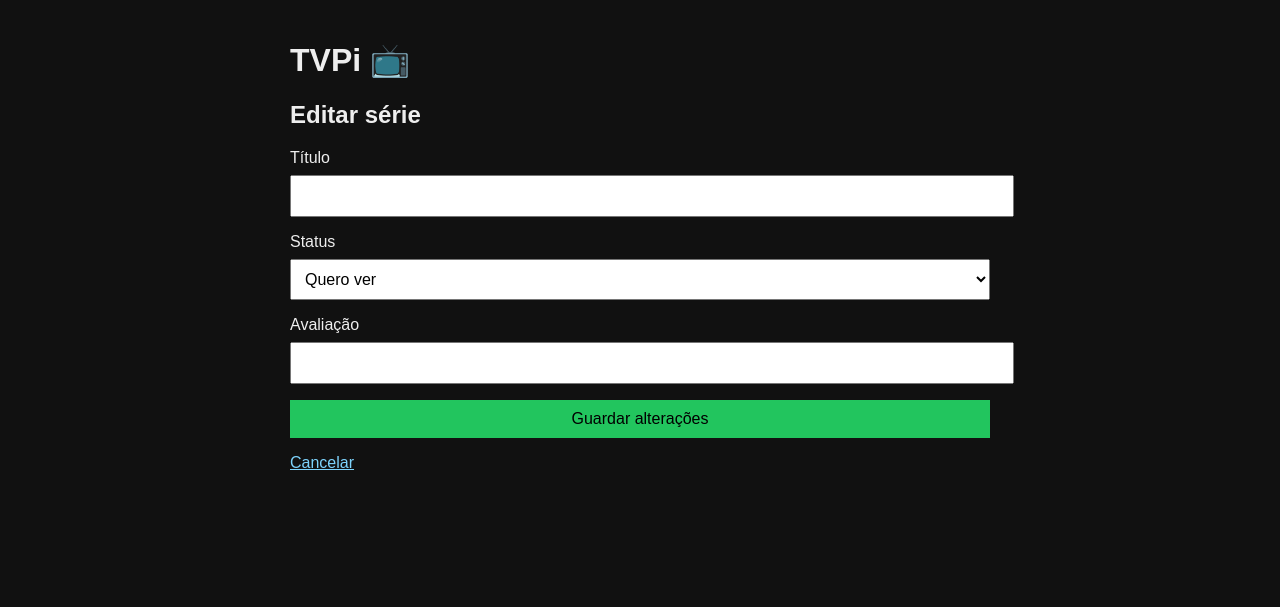
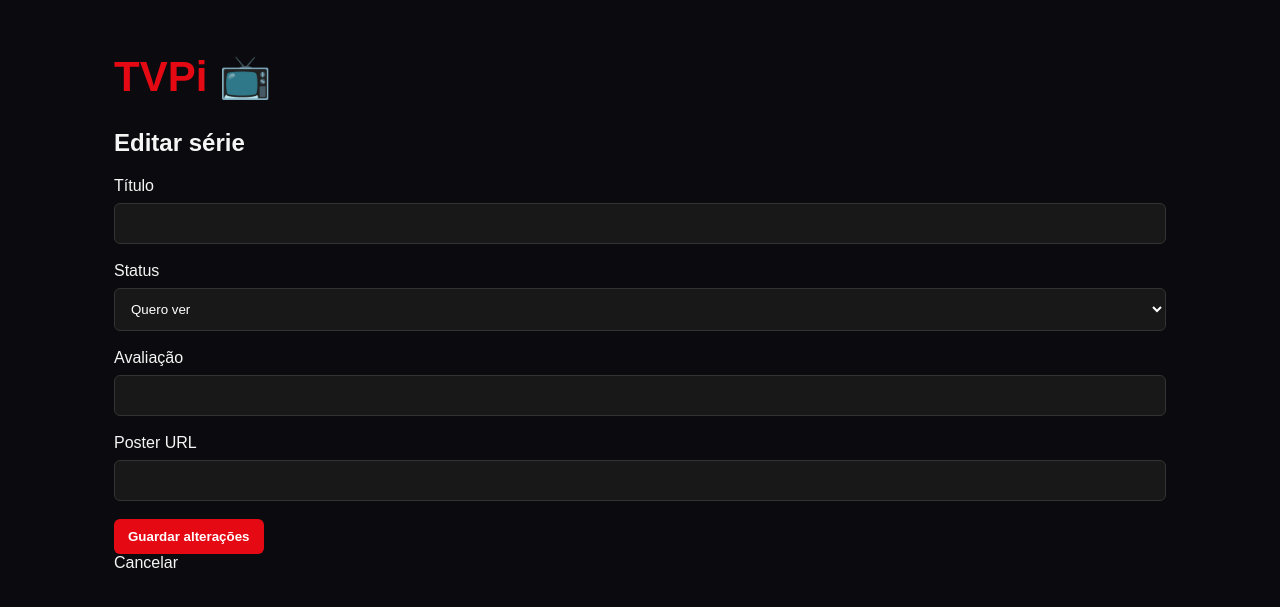
Before and after one commit to Diogo-Viegas/tvpi, a Flask app: template templates/edit_series.html in a window 1280 px wide. Shown: the top 607 px of the page. Run offline with Flask 3, Linux system fonts and the light colour scheme; the template is opened without the code that fills it, so the values that code supplies are empty.

Commit message:
feat: add TMDB integration, auto-fetch series data, posters and overview

```diff
--- a/app.py
+++ b/app.py
@@ -1,3 +1,4 @@
+from tmdb import search_tv_show
 from flask import Flask, render_template, request, redirect, url_for
 from database import get_db, init_db
 
@@ -17,10 +18,28 @@ def add_series():
         status = request.form["status"]
         rating = request.form.get("rating") or None
 
+        tmdb_data = search_tv_show(title)
+
+        if tmdb_data:
+            title = tmdb_data["title"] or title
+            poster_url = tmdb_data["poster_url"]
+            tmdb_id = tmdb_data["tmdb_id"]
+            overview = tmdb_data["overview"]
+            first_air_date = tmdb_data["first_air_date"]
+        else:
+            poster_url = request.form.get("poster_url") or None
+            tmdb_id = None
+            overview = None
+            first_air_date = None
+
         db = get_db()
         db.execute(
-            "INSERT INTO series (title, status, rating) VALUES (?, ?, ?)",
-            (title, status, rating)
+            """
+            INSERT INTO series
+            (title, status, rating, poster_url, tmdb_id, overview, first_air_date)
+            VALUES (?, ?, ?, ?, ?, ?, ?)
+            """,
+            (title, status, rating, poster_url, tmdb_id, overview, first_air_date)
         )
         db.commit()
         db.close()
@@ -89,14 +108,15 @@ def edit_series(series_id):
         title = request.form["title"]
         status = request.form["status"]
         rating = request.form.get("rating") or None
+        poster_url = request.form.get("poster_url") or None
 
         db.execute(
             """
             UPDATE series
-            SET title = ?, status = ?, rating = ?
+            SET title = ?, status = ?, rating = ?, poster_url = ?
             WHERE id = ?
             """,
-            (title, status, rating, series_id)
+            (title, status, rating, poster_url, series_id)
         )
         db.commit()
         db.close()
--- a/schema.sql
+++ b/schema.sql
@@ -6,9 +6,12 @@ CREATE TABLE series (
     title TEXT NOT NULL,
     status TEXT NOT NULL DEFAULT 'quero ver',
     rating INTEGER,
+    poster_url TEXT,
+    tmdb_id INTEGER,
+    overview TEXT,
+    first_air_date TEXT,
     created_at TIMESTAMP DEFAULT CURRENT_TIMESTAMP
 );
-
 CREATE TABLE episodes (
     id INTEGER PRIMARY KEY AUTOINCREMENT,
     series_id INTEGER NOT NULL,
--- a/static/style.css
+++ b/static/style.css
@@ -1,35 +1,153 @@
+* {
+    box-sizing: border-box;
+}
+
 body {
     font-family: Arial, sans-serif;
-    background: #111;
-    color: #eee;
+    background: #0b0b0f;
+    color: #f5f5f5;
     margin: 0;
-    padding: 20px;
 }
 
 main {
-    max-width: 700px;
+    max-width: 1100px;
     margin: auto;
+    padding: 24px;
+}
+
+h1 {
+    color: #e50914;
+    font-size: 42px;
+}
+
+h2, h3 {
+    margin-top: 24px;
 }
 
 a {
-    color: #7dd3fc;
+    color: inherit;
+    text-decoration: none;
 }
 
-input, select, button {
-    display: block;
-    width: 100%;
-    margin: 8px 0 16px;
-    padding: 10px;
-    font-size: 16px;
+.btn, button {
+    background: #e50914;
+    color: white;
+    border: none;
+    border-radius: 6px;
+    padding: 10px 14px;
+    cursor: pointer;
+    font-weight: bold;
 }
 
-button {
-    background: #22c55e;
-    color: #000;
-    border: none;
-    cursor: pointer;
+.btn.secondary {
+    background: #333;
 }
 
-li {
-    margin: 12px 0;
+input, select {
+    width: 100%;
+    padding: 12px;
+    margin: 8px 0 18px;
+    border-radius: 6px;
+    border: 1px solid #333;
+    background: #181818;
+    color: white;
 }
+
+.grid {
+    display: grid;
+    grid-template-columns: repeat(auto-fill, minmax(180px, 1fr));
+    gap: 18px;
+}
+
+.card {
+    background: #181818;
+    border-radius: 12px;
+    padding: 18px;
+    min-height: 140px;
+    transition: transform 0.15s ease, background 0.15s ease;
+}
+
+.card:hover {
+    transform: scale(1.03);
+    background: #242424;
+}
+
+.badge {
+    display: inline-block;
+    background: #333;
+    padding: 5px 8px;
+    border-radius: 999px;
+    font-size: 13px;
+    margin-top: 8px;
+}
+
+.rating {
+    color: #facc15;
+    margin-top: 10px;
+}
+
+.progress-wrap {
+    background: #333;
+    border-radius: 999px;
+    overflow: hidden;
+    height: 12px;
+    margin: 10px 0 20px;
+}
+
+.progress-bar {
+    background: #e50914;
+    height: 100%;
+}
+
+.episode {
+    background: #181818;
+    margin: 10px 0;
+    padding: 12px;
+    border-radius: 8px;
+}
+
+.inline-form {
+    display: inline;
+}
+
+.danger {
+    background: #7f1d1d;
+}
+
+.poster-card {
+    padding: 0;
+    overflow: hidden;
+    min-height: 300px;
+}
+
+.poster-card img {
+    width: 100%;
+    height: 260px;
+    object-fit: cover;
+    display: block;
+}
+
+.poster-placeholder {
+    height: 260px;
+    background: #222;
+    display: flex;
+    align-items: center;
+    justify-content: center;
+    font-size: 64px;
+}
+
+.card-content {
+    padding: 14px;
+}
+.detail-poster {
+    width: 220px;
+    max-width: 100%;
+    border-radius: 12px;
+    margin: 16px 0;
+}
+
+.overview {
+    max-width: 700px;
+    line-height: 1.6;
+    color: #d4d4d4;
+}
--- a/templates/add_series.html
+++ b/templates/add_series.html
@@ -16,7 +16,6 @@
 
     <label>Avaliação</label>
     <input type="number" name="rating" min="1" max="10">
-
     <button type="submit">Guardar</button>
 </form>
 
--- a/templates/edit_series.html
+++ b/templates/edit_series.html
@@ -22,7 +22,8 @@
 
     <label>Avaliação</label>
     <input type="number" name="rating" min="1" max="10" value="{{ show['rating'] or '' }}">
-
+    <label>Poster URL</label>
+    <input type="url" name="poster_url" value="{{ show['poster_url'] or '' }}">
     <button type="submit">Guardar alterações</button>
 </form>
 
--- /dev/null
+++ b/tmdb.py
@@ -0,0 +1,49 @@
+import os
+import requests
+from dotenv import load_dotenv
+
+load_dotenv()
+
+TMDB_TOKEN = os.getenv("TMDB_TOKEN")
+TMDB_BASE_URL = "https://api.themoviedb.org/3"
+TMDB_IMAGE_BASE = "https://image.tmdb.org/t/p/w500"
+
+
+def search_tv_show(query):
+    if not TMDB_TOKEN:
+        raise Exception("TMDB_TOKEN não definido no .env")
+
+    url = f"{TMDB_BASE_URL}/search/tv"
+
+    headers = {
+        "Authorization": f"Bearer {TMDB_TOKEN}",
+        "accept": "application/json"
+    }
+
+    params = {
+        "query": query,
+        "language": "pt-PT"
+    }
+
+    response = requests.get(url, headers=headers, params=params, timeout=5)
+    response.raise_for_status()
+
+    data = response.json()
+    results = data.get("results", [])
+
+    if not results:
+        return None
+
+    show = results[0]
+
+    poster_url = None
+    if show.get("poster_path"):
+        poster_url = TMDB_IMAGE_BASE + show["poster_path"]
+
+    return {
+        "tmdb_id": show.get("id"),
+        "title": show.get("name"),
+        "overview": show.get("overview"),
+        "poster_url": poster_url,
+        "first_air_date": show.get("first_air_date")
+    }
```
Also changed, not shown: templates/index.html (+18 -11 lines), templates/series_detail.html (+11 -0 lines).
